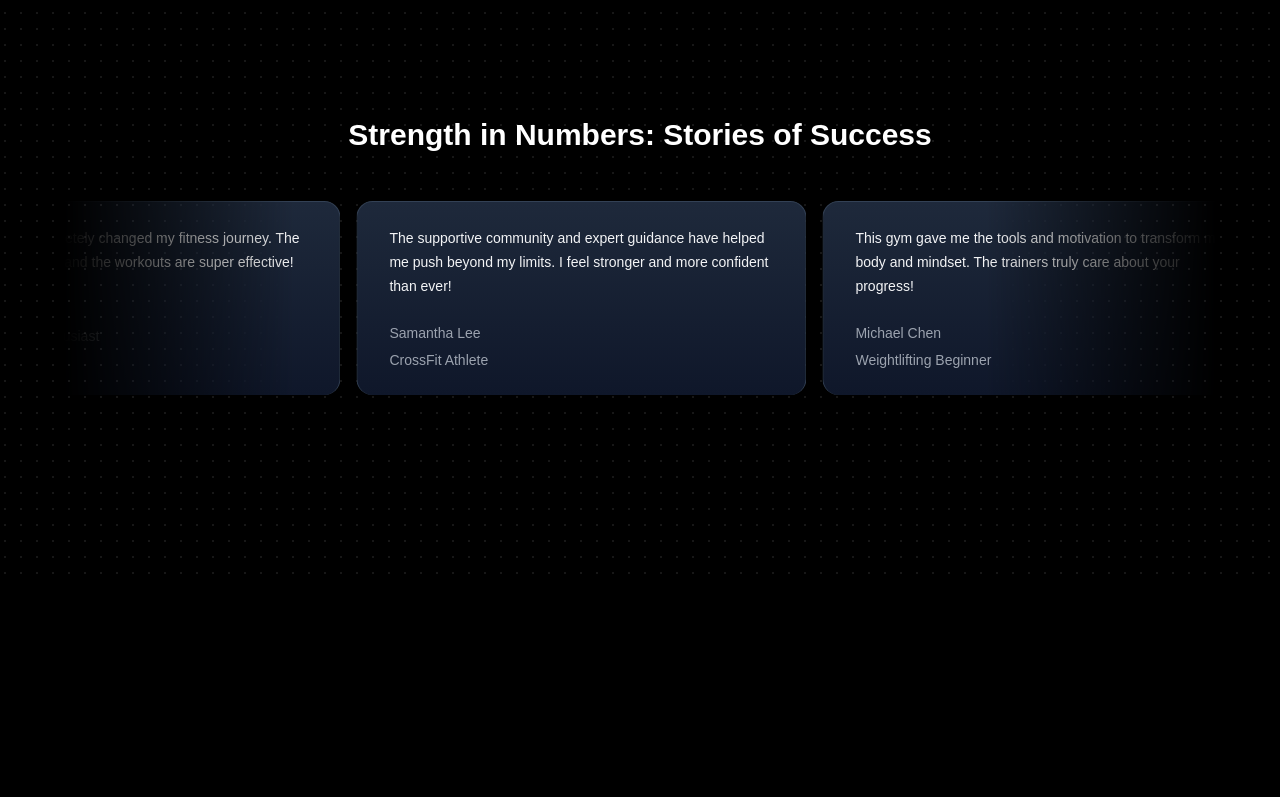
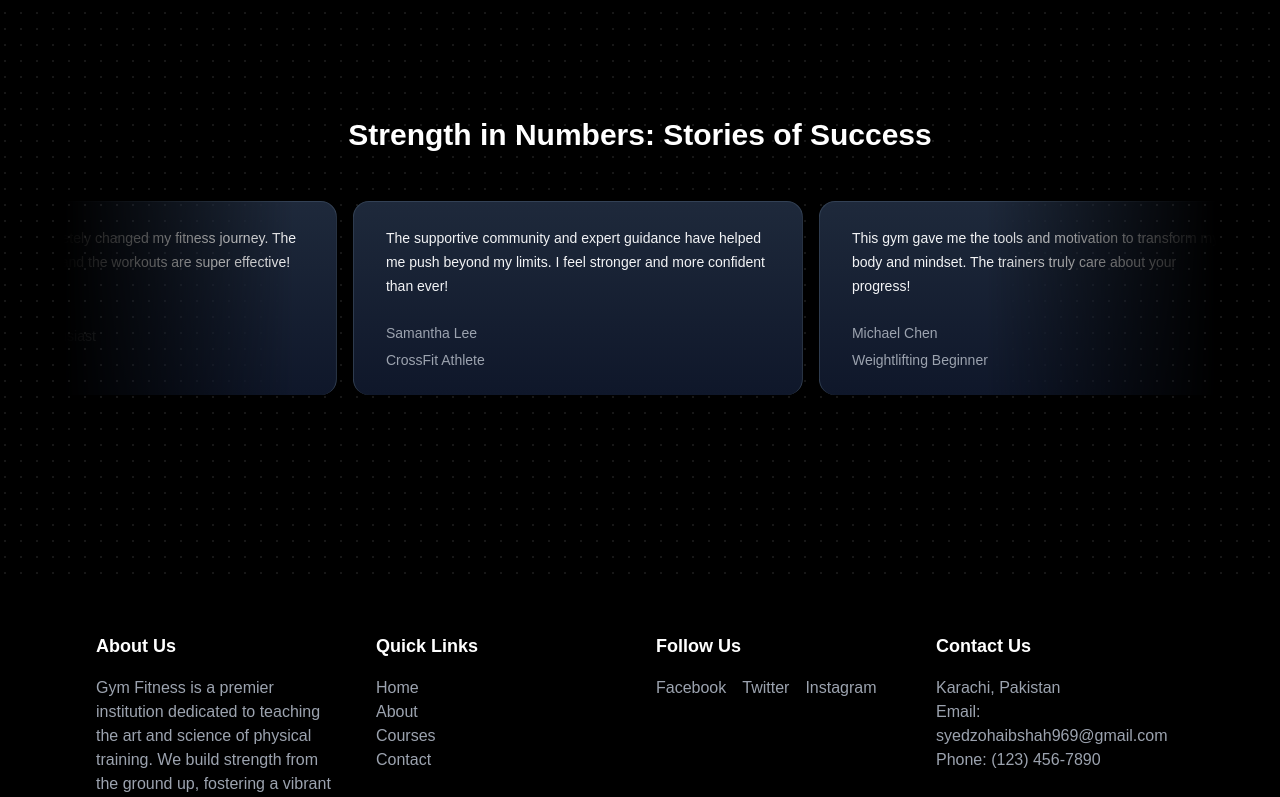
Before and after one commit to zohaibshah7/next-js-project, a Next.js app: page / in a window 1280 px wide. Shown: the part 2000-2797 px from the top of the page. Before the commit the page ends 2584 px from the top, so only its background shows below. Built offline with nearby package versions, Linux system fonts and the light colour scheme.

Commit message:
Footer created

```diff
--- a/src/app/page.tsx
+++ b/src/app/page.tsx
@@ -1,5 +1,6 @@
 import HeroSection from "@/components/HeroSection";
 import FeaturedCourses from "@/components/FeaturedCourses";
+import Footer from "@/components/Footer";
 import ChooseUs from "@/components/ChooseUs";
 import GymTestimonials from "@/components/TestimonialCards";
 
@@ -10,6 +11,7 @@ export default function Home() {
             <FeaturedCourses/>
             <ChooseUs/>
             <GymTestimonials/>
+            <Footer/>
         </main>
     )
 }
--- /dev/null
+++ b/src/components/Footer.tsx
@@ -0,0 +1,87 @@
+function Footer() {
+    return (
+      <footer className="bg-black text-gray-400 py-12">
+        <div className="max-w-6xl mx-auto grid grid-cols-1 sm:grid-cols-2 lg:grid-cols-4 gap-8 px-4 sm:px-6 lg:px-8">
+          <div>
+            <h2 className="text-white text-lg font-semibold mb-4">About Us</h2>
+            <p className="mb-4">
+              Gym Fitness is a premier institution dedicated to teaching the art
+              and science of physical training. We build strength from the ground
+              up, fostering a vibrant community of athletes.
+            </p>
+          </div>
+          <div>
+            <h2 className="text-white text-lg font-semibold mb-4">Quick Links</h2>
+            <ul>
+              <li>
+                <a
+                  href="#home"
+                  className="hover:text-white transition-colors duration-300"
+                >
+                  Home
+                </a>
+              </li>
+              <li>
+                <a
+                  href="#"
+                  className="hover:text-white transition-colors duration-300"
+                >
+                  About
+                </a>
+              </li>
+              <li>
+                <a
+                  href="#"
+                  className="hover:text-white transition-colors duration-300"
+                >
+                  Courses
+                </a>
+              </li>
+              <li>
+                <a
+                  href="#"
+                  className="hover:text-white transition-colors duration-300"
+                >
+                  Contact
+                </a>
+              </li>
+            </ul>
+          </div>
+          <div>
+            <h2 className="text-white text-lg font-semibold mb-4">Follow Us</h2>
+            <div className="flex space-x-4">
+              <a
+                href="#"
+                className="hover:text-white transition-colors duration-300"
+              >
+                Facebook
+              </a>
+              <a
+                href="#"
+                className="hover:text-white transition-colors duration-300"
+              >
+                Twitter
+              </a>
+              <a
+                href="#"
+                className="hover:text-white transition-colors duration-300"
+              >
+                Instagram
+              </a>
+            </div>
+          </div>
+          <div>
+            <h2 className="text-white text-lg font-semibold mb-4">Contact Us</h2>
+            <p>Karachi, Pakistan</p>
+            <p>Email: syedzohaibshah969@gmail.com</p>
+            <p>Phone: (123) 456-7890</p>
+          </div>
+        </div>
+        <p className="text-center text-xs pt-8">
+          © 2025 Gym School. All rights reserved.
+        </p>
+      </footer>
+    );
+  }
+
+  export default Footer;
```
